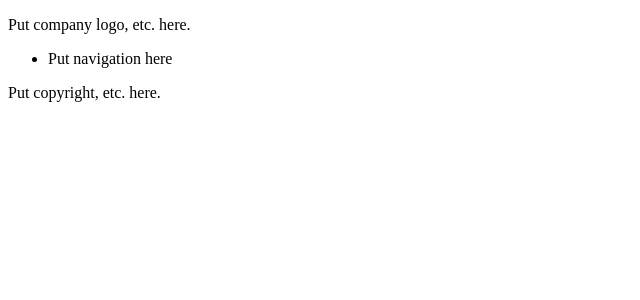
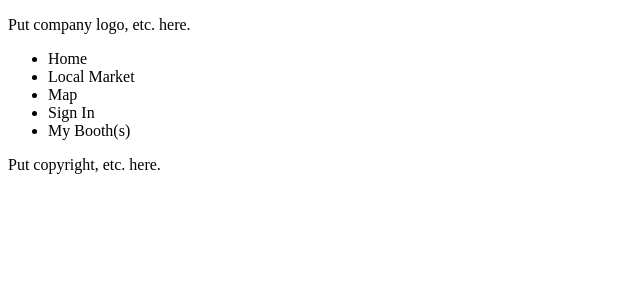
Before and after one commit to jpbrown250/angular-local-produce, an Angular app: page / in a window 1280 px wide. Shown: the top 300 px of the page, without its empty margins (0-640 px from the left). Built offline with nearby package versions, Linux system fonts and the light colour scheme.

Commit message:
Setting up basic navigation to display the home component.

```diff
--- a/src/app/app-routing.module.ts
+++ b/src/app/app-routing.module.ts
@@ -1,7 +1,14 @@
 import { NgModule } from '@angular/core';
 import { Routes, RouterModule } from '@angular/router';
 
-const routes: Routes = [];
+import { HomeComponent } from './home/home.component';
+
+const routes: Routes = [
+  {
+    path: 'home',
+    component: HomeComponent
+  }
+];
 
 @NgModule({
   imports: [RouterModule.forRoot(routes)],
--- a/src/app/app.component.html
+++ b/src/app/app.component.html
@@ -4,7 +4,11 @@
 </header>
 <nav role="navigation">
   <ul>
-     <li>Put navigation here</li>
+    <li routerLink="/home">Home</li>
+    <li routerLink="/">Local Market</li>
+    <li routerLink="/">Map</li>
+    <li routerLink="/">Sign In</li>
+    <li routerLink="/">My Booth(s)</li>
   </ul>
 </nav>
 <main role="main">
```
